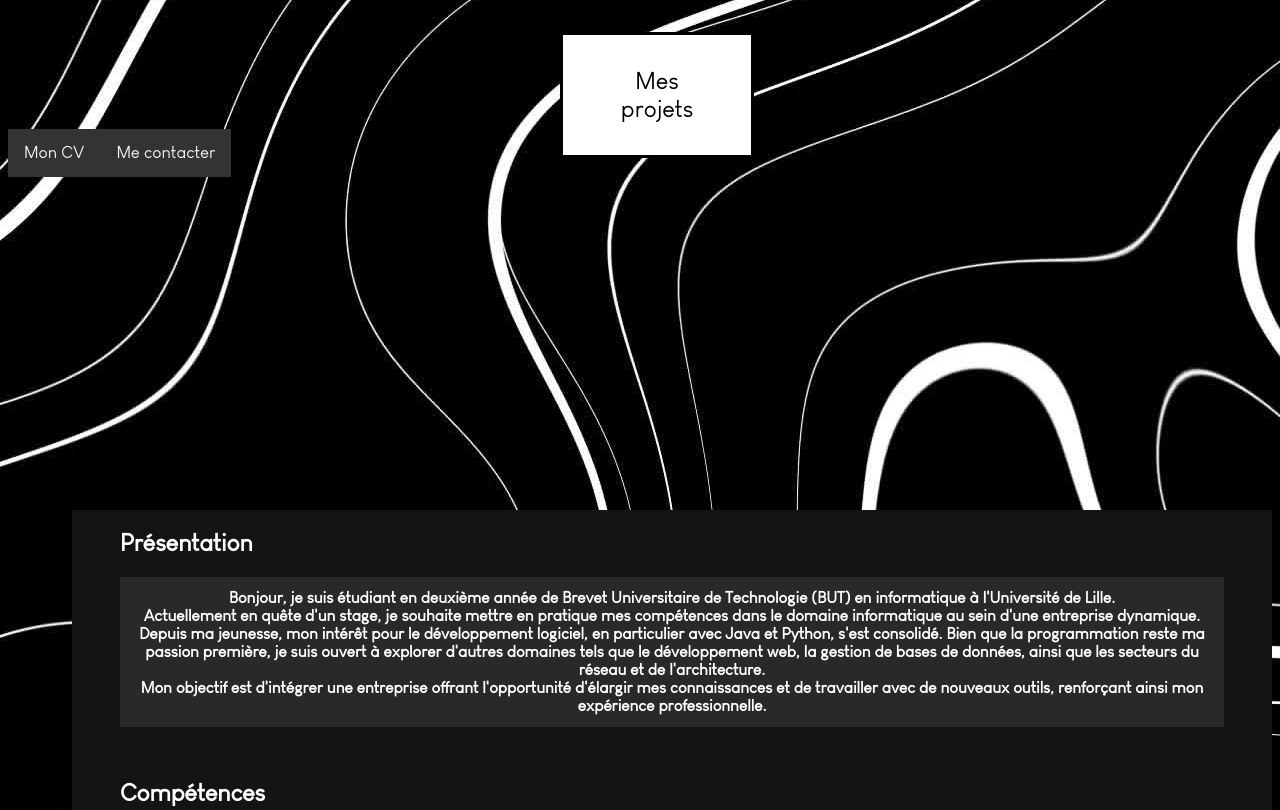
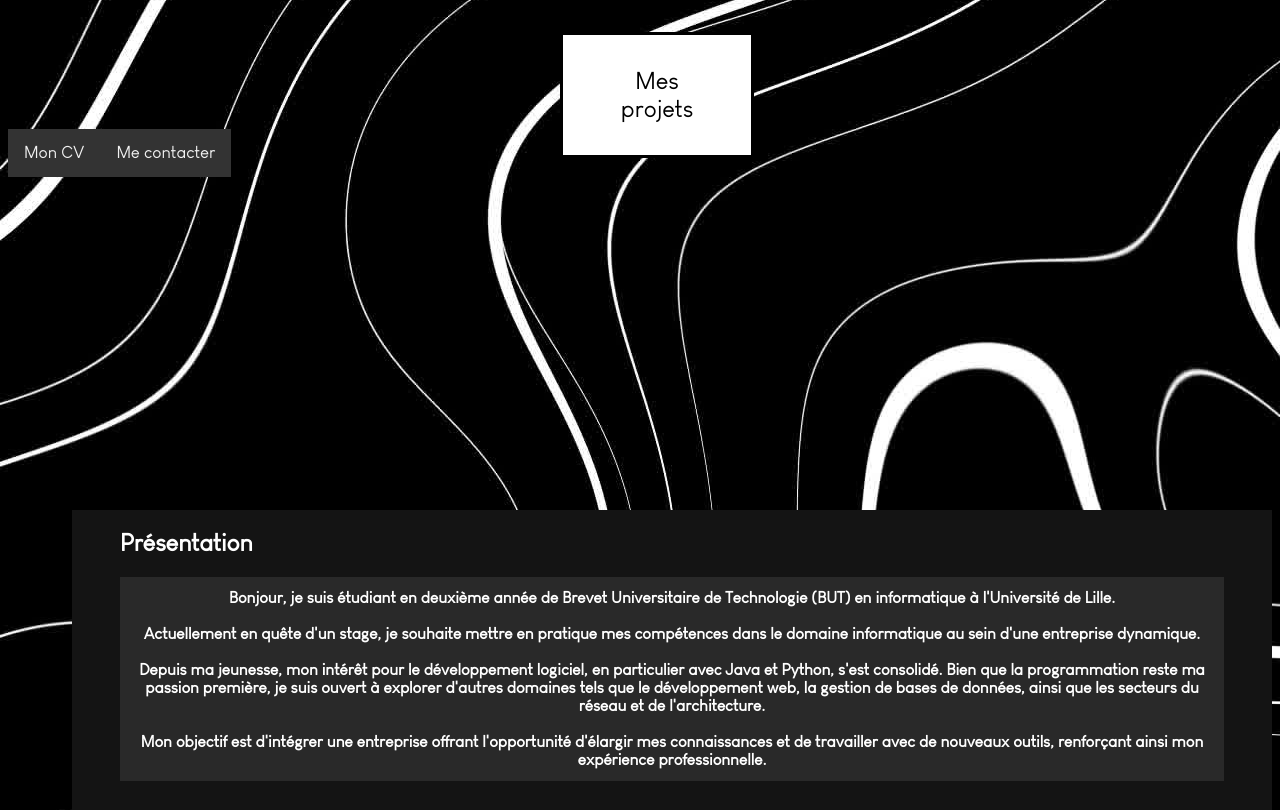
Before and after one commit to Paulcancel/portfolio, a plain HTML site: page public/index.html in a window 1280 px wide. Shown: the part 623-1433 px from the top of the page. Drawn offline with Linux system fonts and the light colour scheme.

Commit message:
Update index.html fixed

```diff
--- a/public/index.html
+++ b/public/index.html
@@ -37,11 +37,11 @@
                         <h1>Présentation</h1>
                     </header>
                     <article>
-                        <h5>Bonjour, je suis étudiant en deuxième année de Brevet Universitaire de Technologie (BUT) en informatique à l'Université de Lille. <br>
+                        <h5>Bonjour, je suis étudiant en deuxième année de Brevet Universitaire de Technologie (BUT) en informatique à l'Université de Lille. <br><br>
                             Actuellement en quête d'un stage, je souhaite mettre en pratique mes compétences dans le domaine informatique au sein d'une entreprise
-                            dynamique. <br>Depuis ma jeunesse, mon intérêt pour le développement logiciel, en particulier avec Java et Python, s'est consolidé.
+                            dynamique. <br><br>Depuis ma jeunesse, mon intérêt pour le développement logiciel, en particulier avec Java et Python, s'est consolidé.
                             Bien que la programmation reste ma passion première, je suis ouvert à explorer d'autres domaines tels que le développement web,
-                            la gestion de bases de données, ainsi que les secteurs du réseau et de l'architecture. <br>Mon objectif est d'intégrer une entreprise
+                            la gestion de bases de données, ainsi que les secteurs du réseau et de l'architecture. <br><br>Mon objectif est d'intégrer une entreprise
                             offrant l'opportunité d'élargir mes connaissances et de travailler avec de nouveaux outils, renforçant ainsi mon expérience professionnelle.
                         </h5>
                     </article>
```
